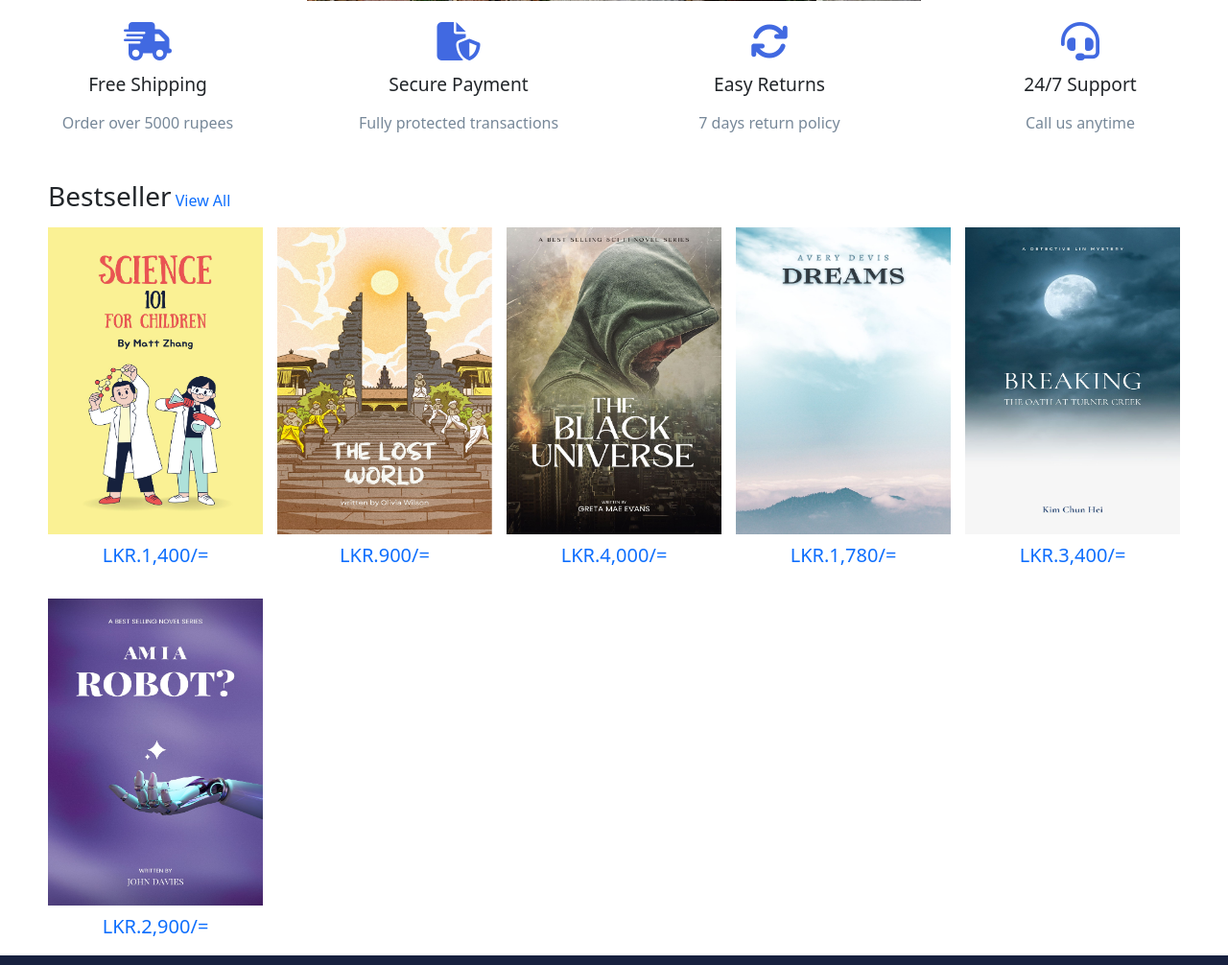
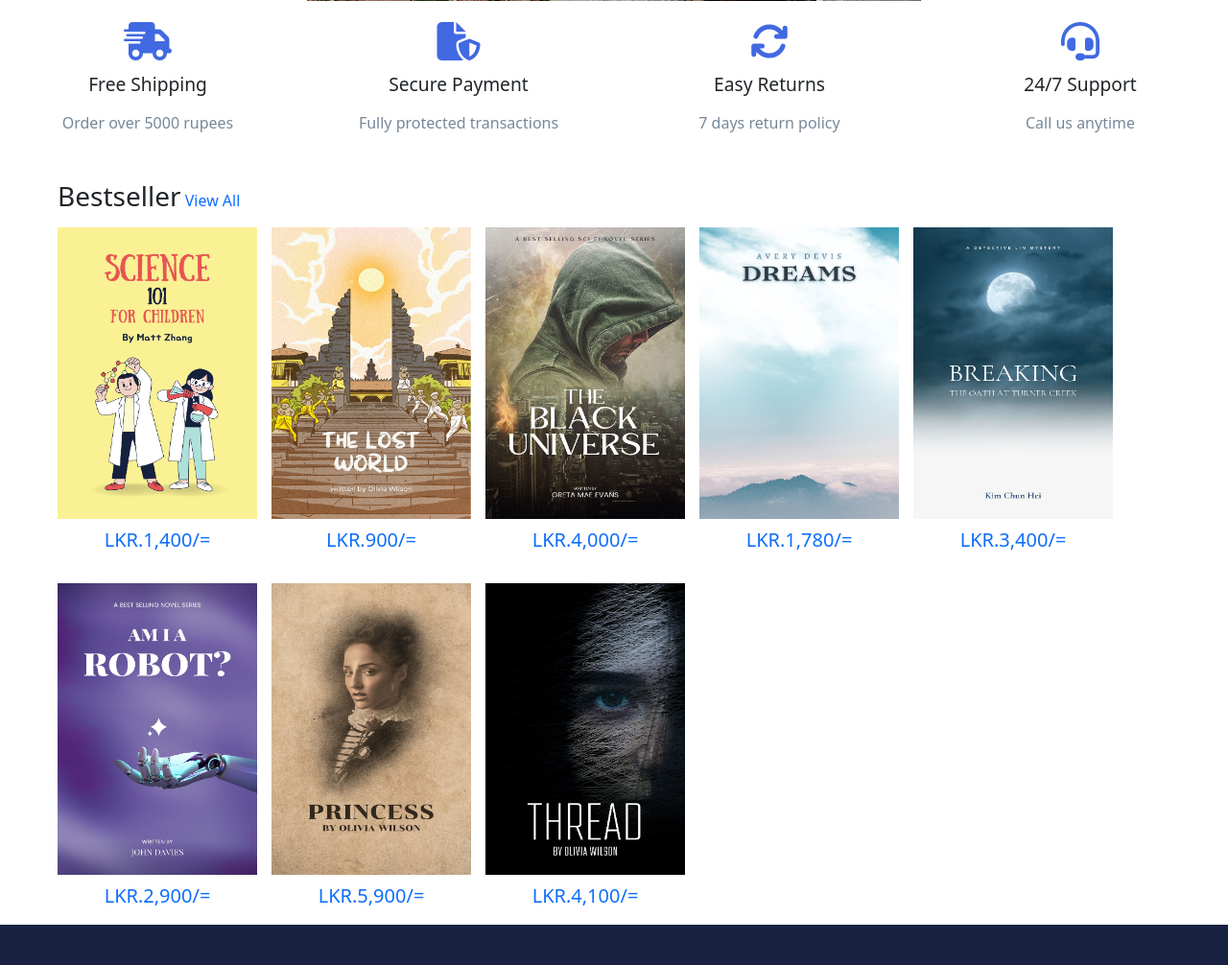
Before and after one commit to DishaKD/Booklr, a PHP site: page /Home-Page.php in a window 1280 px wide. Shown: the part 565-1571 px from the top of the page at 96% size. Run offline with PHP 8.4, Linux system fonts and the light colour scheme; some libraries are stand-ins or nearby versions.

Commit message:
modified:   Home-Page.php new file:   Images/bestseller-slider/book-7.jpg new file:   Images/bestseller-slider/book-8.jpg modified:   Styles/Home_Page - Style.css

```diff
--- a/Home-Page.php
+++ b/Home-Page.php
@@ -144,6 +144,20 @@
             </div>
           </a>
 
+          <a href="#Books.php">
+            <img src="./Images/bestseller-slider/book-7.jpg" />
+            <div class="details">
+              <h5>LKR.5,900/=</h5>
+            </div>
+          </a>
+
+          <a href="#Books.php">
+            <img src="./Images/bestseller-slider/book-8.jpg" />
+            <div class="details">
+              <h5>LKR.4,100/=</h5>
+            </div>
+          </a>
+
         </div>
       </div>
       <!--Bestseller section end-->
--- a/Styles/Home_Page - Style.css
+++ b/Styles/Home_Page - Style.css
@@ -184,7 +184,7 @@ body {
 
 /*Bestseller section*/
 .bestseller-Section h3 {
-  margin-left: 50px;
+  margin-left: 60px;
 }
 
 .paragraph-bestseller a {
@@ -196,14 +196,14 @@ body {
   flex-wrap: wrap;
   margin: 0;
   gap: 15px;
-  margin-left: 50px;
+  margin-left: 60px;
   margin-right: auto;
   text-align: center;
 }
 
 .bestseller-books img {
-  width: 14rem;
-  height: 20rem;
+  width: 13rem;
+  height: 19rem;
 }
 
 .bestseller-books a {
```
Also changed, not shown: Images/bestseller-slider/book-7.jpg (added), Images/bestseller-slider/book-8.jpg (added).
